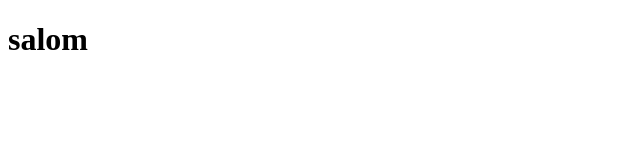
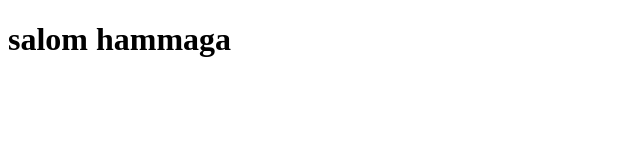
Before and after one commit to Musurmon07/github, a plain HTML site: page index.html in a window 1280 px wide. Shown: the whole page, without its empty margins (0-640 px from the left). Drawn offline with Linux system fonts and the light colour scheme.

Commit message:
kjlkjgvs;

```diff
--- a/index.html
+++ b/index.html
@@ -7,6 +7,6 @@
     <title>Document</title>
 </head>
 <body>
-    <h1>salom </h1>
+    <h1>salom hammaga</h1>
 </body>
 </html>
```
